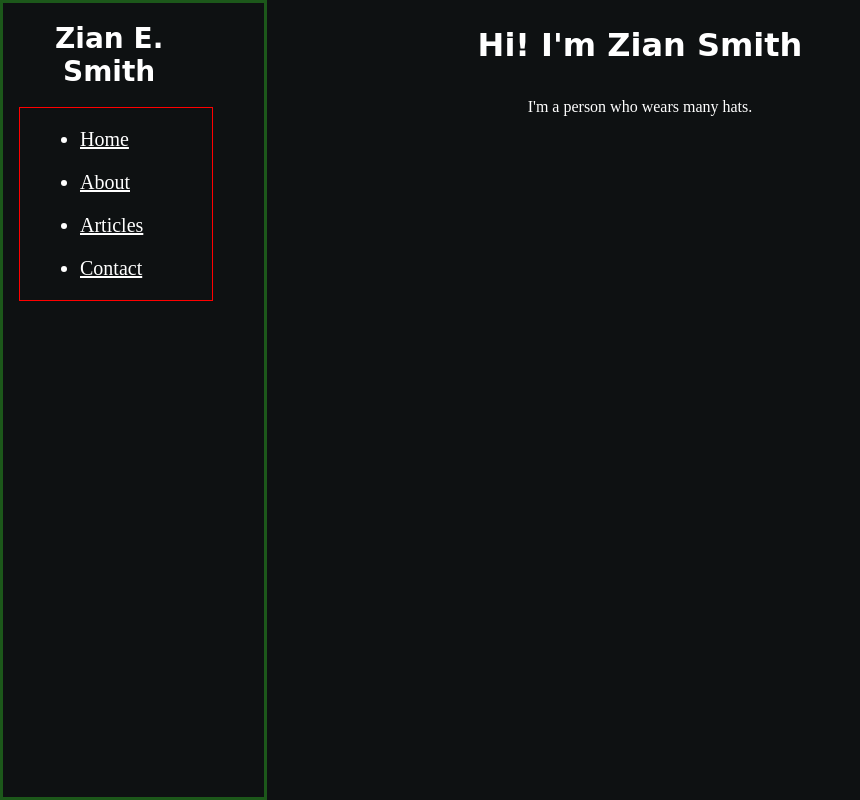
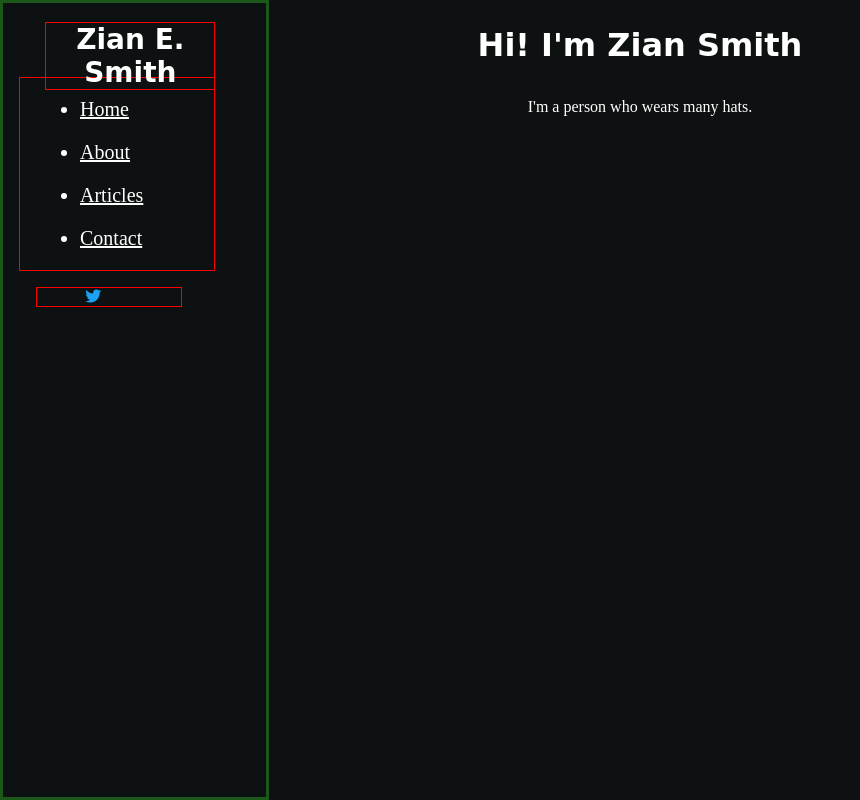
Before and after one commit to ZianElijahSmith/ZianElijahSmith.github.io, a plain HTML site: page future-index.html in a window 1280 px wide. Shown: the whole page, without its empty margins (0-860 px from the left). Drawn offline with nearby package versions, Linux system fonts and the light colour scheme; files that its build step writes are made by us from their sources; a web font is replaced by a local one.

Commit message:
update frame again

```diff
--- a/future-index.html
+++ b/future-index.html
@@ -62,6 +62,10 @@
            </li>
            </ul>
          </nav>
+
+         <nav class="social-nav">
+           <i class="fa-brands fa-twitter"></i>
+         </nav>
        </div>
      </div>
 
@@ -77,4 +81,11 @@
        </div>
      </div>
    </body>
+
+
+     <!-- scripts and fonts -->
+     <!-- fontawesome script for icons -->
+     <script src="https://kit.fontawesome.com/d3afcec91f.js" crossorigin="anonymous"></script>
+
+
 </html>
--- a/index.css
+++ b/index.css
@@ -6,11 +6,17 @@
 * font-family: 'Cedarville Cursive', cursive;
 */
 
+
+/* begin desktop view css */
+
+
 html {
   display: block;
   color: white;
   background-color: #0E1112;
 }
+
+/* begin desktop sidepanel css */
 
 .sidepanel-wrap {
   position: absolute;
@@ -25,11 +31,14 @@ html {
 
 .sidepanel {
   color: white;
+
 }
 
 .sidepanel-title {
+  border: 1px solid red;
+
   font-size: 1.75em;
-  margin-left: 1%;
+  margin-left: 20%;
   text-align: center;
   font-family: 'Cedarville Cursive', cursive;
 }
@@ -40,6 +49,7 @@ html {
 
 .sidepanel-list {
   border: 1px solid red;
+  margin-top: -2em;
   margin-left: 1em;
 }
 
@@ -56,6 +66,21 @@ html {
   color: white;
 }
 
+.social-nav {
+  border: 1px solid red;
+
+  padding-left: 3em;
+  margin: 0 auto;
+  width: 6em;
+}
+
+.fa-twitter {
+  color:	#1DA1F2;
+}
+
+/* end desktop sidepanel css */
+
+/* begin desktop body css */
 .intro {
   text-align: center;
   margin: 0 auto;
@@ -65,3 +90,25 @@ html {
 .intro-text {
   text-align: center;
 }
+
+
+/* end desktop body css */
+
+/* begin desktop footer css */
+
+/* begin desktop footer css */
+
+
+/* begin desktop view css */
+
+
+/* Mobile view */
+
+@media all and (max-width: 900px) {
+
+  html {
+    background-color: white;
+  }
+
+
+}
```
